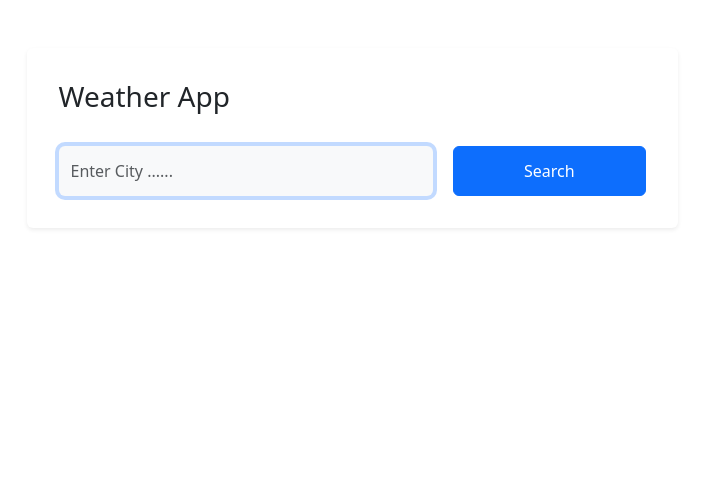
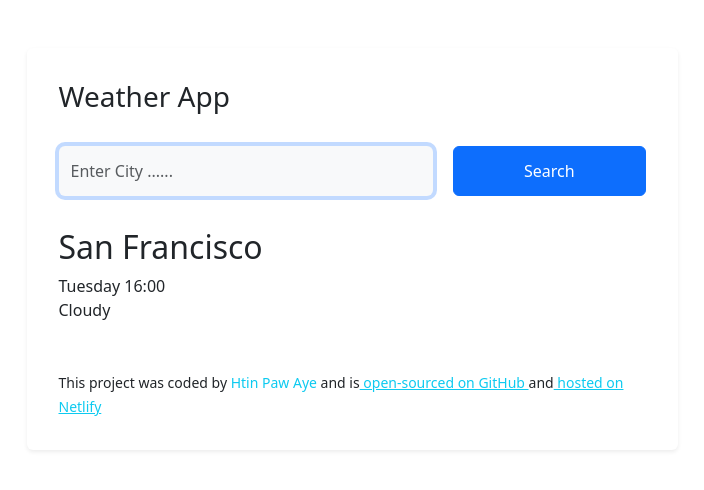
Before and after one commit to htinpawaye/weather-app-with-react, a React (Create React App) app: page / in a window 1280 px wide. Shown: the top 490 px of the page, without its empty margins (288-992 px from the left). Built offline with nearby package versions, Linux system fonts and the light colour scheme.

Commit message:
Add weather info and footer

```diff
--- a/src/App.js
+++ b/src/App.js
@@ -6,13 +6,33 @@ export default function App() {
     <div className="App">
       <div className="container">
         <div className="card col-7 mt-5 border-0 shadow-sm p-3 mb-5 bg-body rounded">
+          {/* head */}
           <h3 className="m-3">Weather App</h3>
+          {/* search engine */}
           <form>
             <div className="search d-flex flex-row m-3">
               <input type="search" className="input-search form-control bg-light border-0" placeholder="Enter City ......"  autoFocus="on"/>
               <button type="submit" className=" btn btn-primary w-50">Search</button>
             </div>
           </form>
+          {/* weather info */}
+          <div className="weather-info m-3">
+            <h2>San Francisco</h2>
+            <ul className="list-unstyled">
+              <li>Tuesday 16:00</li>
+              <li>Cloudy</li>
+            </ul>
+          </div>
+          {/* footer */}
+          <footer className="m-3">
+            <small>
+              This project was coded by
+              <span className="text-info"> Htin Paw Aye</span> and is
+              <a href="https://github.com/yourusername" className="text-info" target="_blank" rel="noopener noreferrer"> open-sourced on GitHub </a>
+              and
+              <a href="https://yourusername.github.io/weather-app-with-react/" className="text-info" target="_blank" rel="noopener noreferrer"> hosted on Netlify</a>
+            </small>
+          </footer>
         </div>
       </div>
     </div>
```
